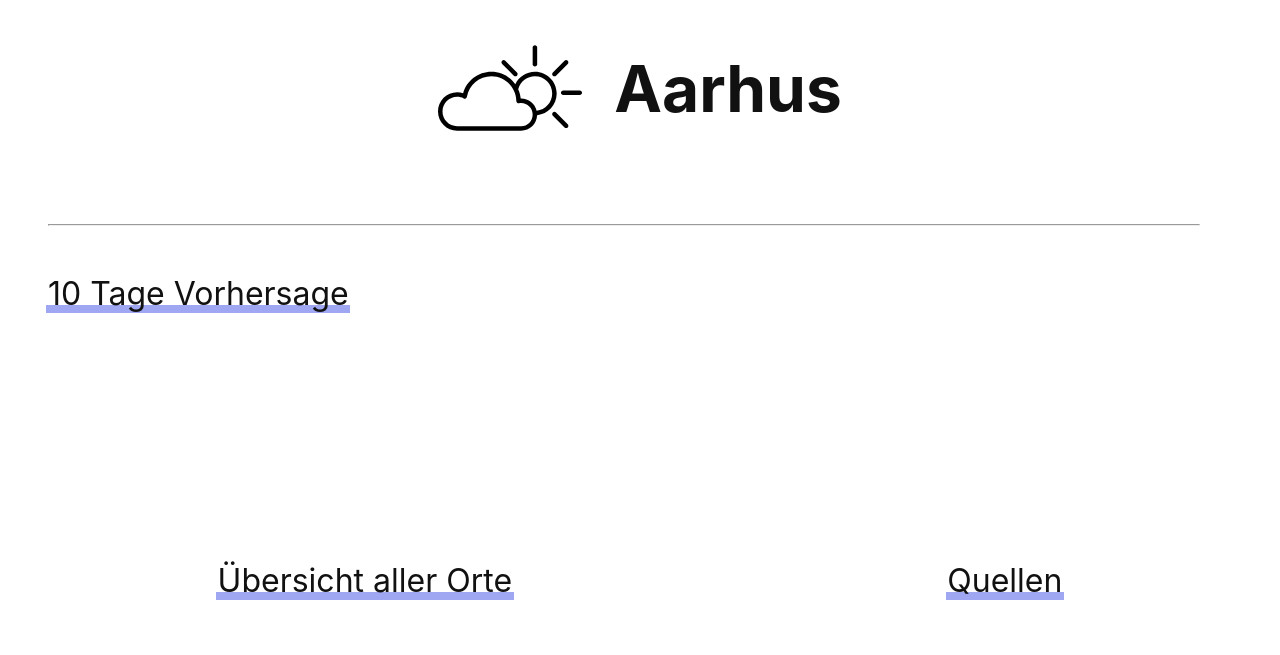
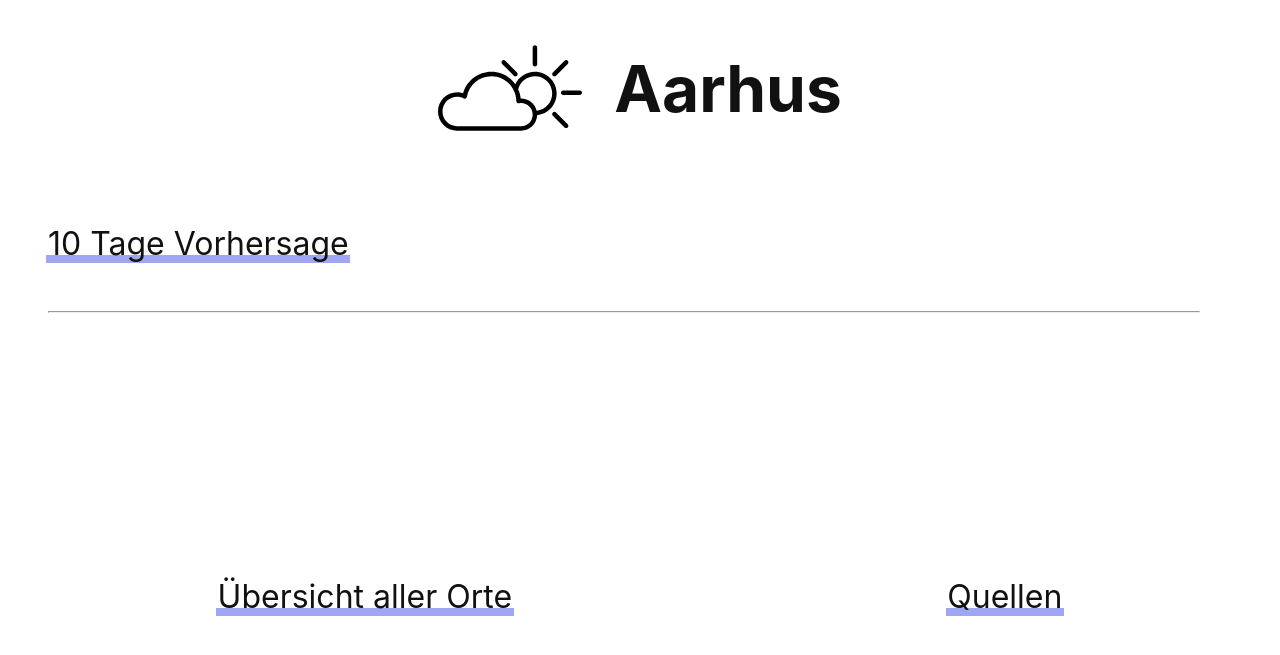
Before and after one commit to app-5ls-de/wetter, a Jekyll site: the page built from _ort/aarhus.md, in a window 1280 px wide. Shown: the top 655 px of the page. Built offline with Jekyll 4.4.1, drawn with Linux system fonts in a browser that asks for light colours; comment, search, counter and statistics services are not loaded.

Commit message:
Update ort.html

```diff
--- a/_layouts/ort.html
+++ b/_layouts/ort.html
@@ -11,10 +11,21 @@
             alt="4-Tage Prognose">
         {% endif %}
     </div>
+    <hr>
+    {% endif %}
+
+    {% if page.meteoblue %}
+    <div class="meteoblue">
+        {% if jekyll.environment == "development" %}
+        <img src="https://via.placeholder.com/850x524">
+        {% else %}
+        {{page.meteoblue}}
+        {% endif %}
+    </div>
+    <hr>
     {% endif %}
 
     {% if page.windfinder %}
-    <hr>
     <div class="windfinder">
         {% if jekyll.environment == "development" %}
         <img style="width: 1px; min-width: 100%; height: 377px;" src="https://via.placeholder.com/700x377">
@@ -30,10 +41,10 @@
         {% endif %}
     </div>
     <a href="https://www.windfinder.com/forecast/{{page.windfinder}}">10 Tage Vorhersage</a>
+    <hr>
     {% endif %}
 
     {% if page.lat and page.lon %}
-    <hr>
     <div class="windy">
         {% if jekyll.environment == "development" %}
         <img style="width: 100%; height: 800px;" src="https://via.placeholder.com/800">
@@ -44,6 +55,7 @@
         {% endif %}
     </div>
     <a href="https://windy.com/{{page.lat}}/{{page.lon}}/meteogram?clouds,{{page.lat}},{{page.lon}},7">Meteogramm</a>
+    <hr>
     {% endif %}
 
 </div>
```
